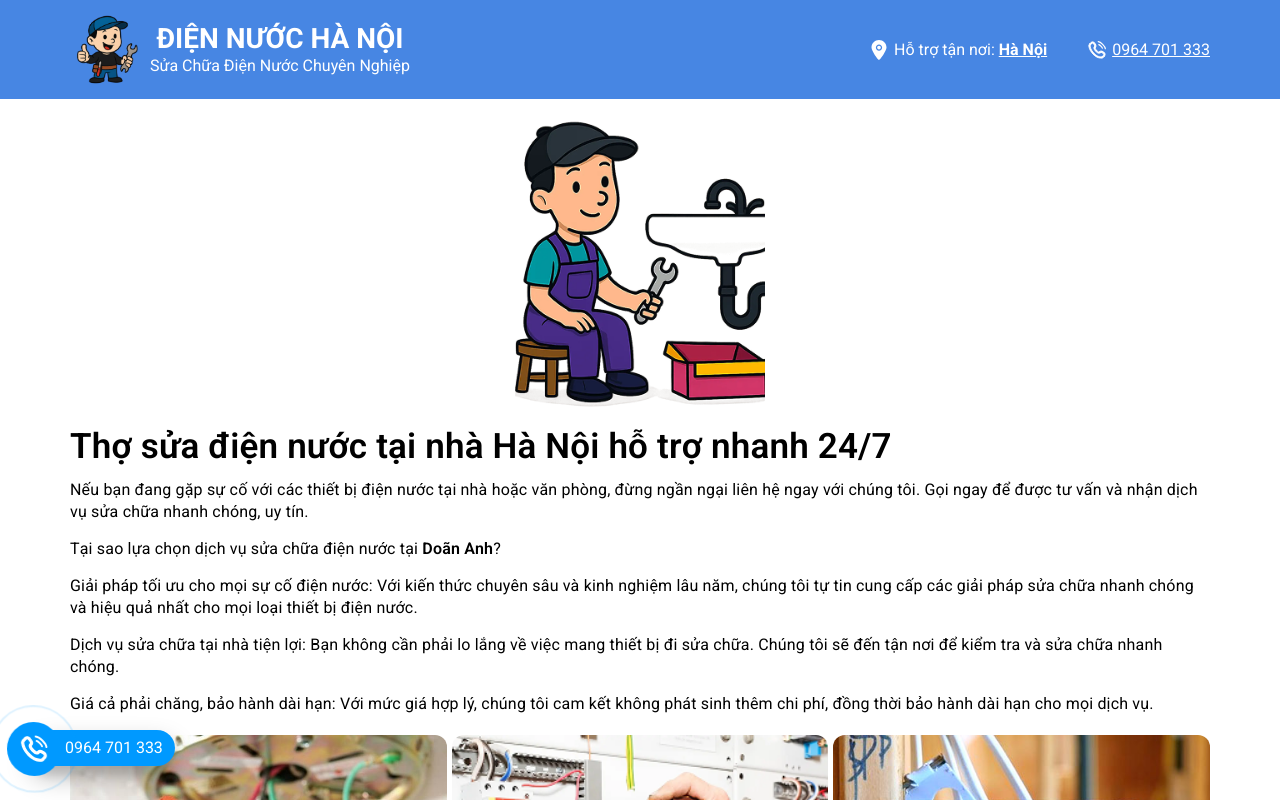
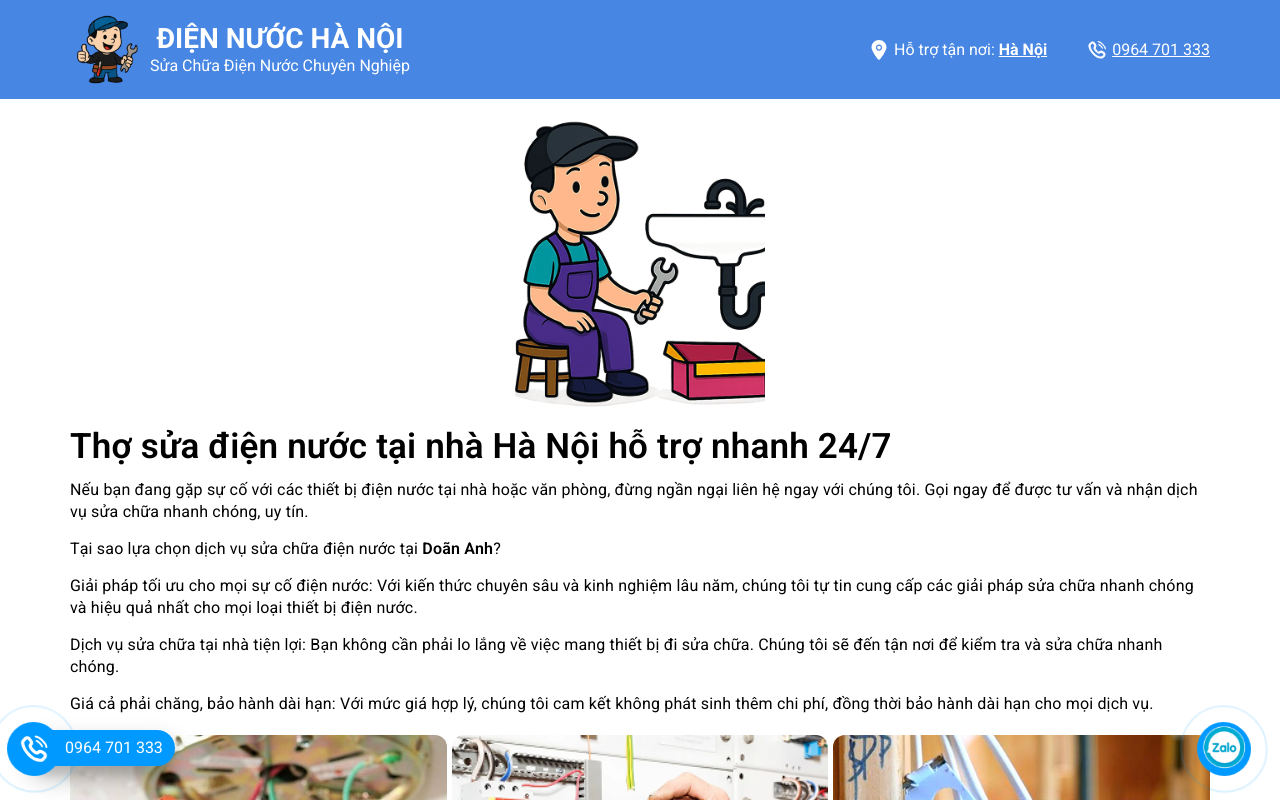
Before and after one commit to longvu27/landing-page-electronics-repair-hanoi, a Next.js app: page / in a window 1280 px wide. Shown: the top 800 px of the page. Built offline with nearby package versions, Linux system fonts and the light colour scheme.

Commit message:
update connect zalo

```diff
--- a/src/components/connectZalo/ConnectZalo.js
+++ b/src/components/connectZalo/ConnectZalo.js
@@ -2,10 +2,11 @@ import s from './connectZaloStyle.module.scss';
 import Image from 'next/image';
 import imgZalo from '@/assets/images/zalo.png';
 import Link from 'next/link';
+import { gaEvent } from '@/src/service/tracking';
 
 export default function ConnectZalo() {
   return (
-    <div className={s.wrapper}>
+    <div className={s.wrapper} onClick={() => gaEvent({ eventName: 'connect_zalo' })}>
       <div className={s.container}>
         <div className={s.circle}></div>
         <div className={s.circleFill}></div>
--- a/src/components/layout/Layout.js
+++ b/src/components/layout/Layout.js
@@ -12,7 +12,7 @@ export default function Layout({ children }) {
 
   return (
     <div className={s.wrapper}>
-      {/* <ConnectZalo /> */}
+      <ConnectZalo />
       <CallNow />
       <Header />
       <div className={`width-container ${s.main}`}>
```
